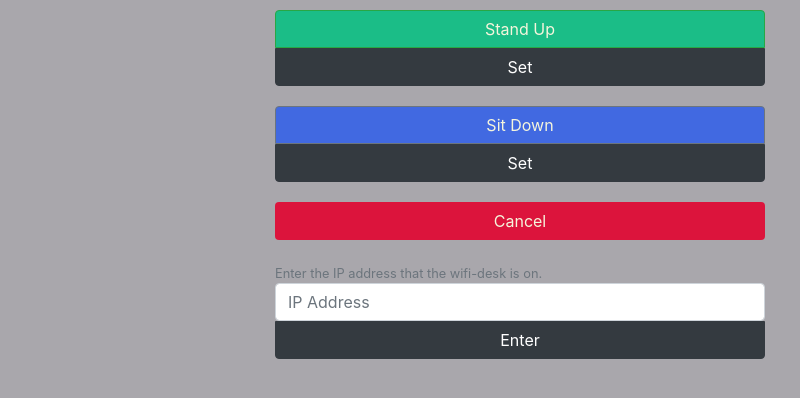
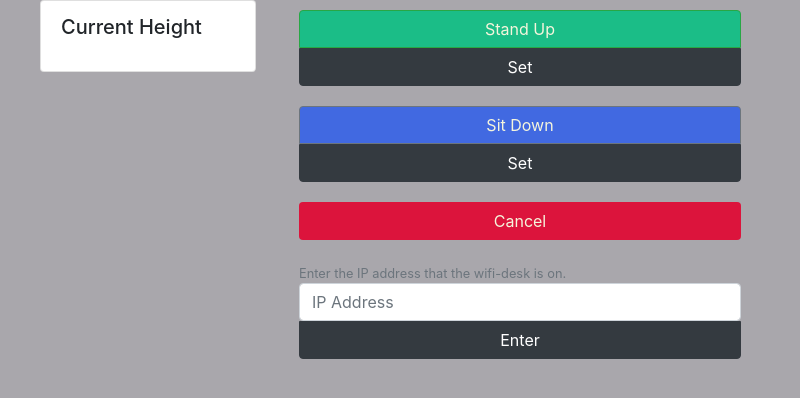
Before and after one commit to mmcote/Wifi-Standing-Desk-ESP-8266, an Electron app: page ui/index.html in a window 800 px wide. Drawn offline with nearby package versions, Linux system fonts and the light colour scheme; no server answers.

Commit message:
Display current height in which to set presets from.

```diff
--- a/ui/index.css
+++ b/ui/index.css
@@ -4,10 +4,14 @@ body {
     background: #a9a7ac !important;
 }
 
+.card {
+    width: 90%;
+}
+
 .button-group {
     margin: auto;
     padding: 10px;
-    width: 100%;
+    width: 90%;
 }
 
 .core-button {
@@ -23,13 +27,13 @@ body {
 .span-width-top {
     margin: auto;
     padding: 10px 10px 0px 10px;
-    width: 100%;
+    width: 90%;
 }
 
 .span-width-bottom {
     margin: auto;
     padding: 0 10px 10px 10px;
-    width: 100%;
+    width: 90%;
 }
 
 .input-text-button {
--- a/ui/index.html
+++ b/ui/index.html
@@ -15,6 +15,14 @@
     <div class="container">
         <div class="row">
             <div class="col-4">
+                <div class="row">
+                    <div class="card">
+                        <div class="card-body">
+                          <h5 class="card-subtitle">Current Height</h5>
+                          <h1 class="card-title" id="heightLabel"></h1>
+                        </div>
+                      </div>
+                </div>
             </div>
             <div class="col-8">
                 <div class="row">
--- a/ui/requests.js
+++ b/ui/requests.js
@@ -43,9 +43,22 @@ function cancelAdjustment() {
   send('http://' + getLocalIp() + '/cancel')
 }
 
+async function getCurrentHeight() {
+  console.log("ehRKLDSFLKD")
+  return send('http://' + getLocalIp() + '/height')
+  .then((resp) => resp.text())
+  .then((body) => {
+    const reg = '^height:.([0-9]+.[0-9]+)$';
+    const match = body.match(reg);
+    if (match != null) {
+      return Math.round(parseFloat(match[1]))
+    }
+    return 0;
+  })
+}
+
 async function send(url) {
-  const response = await fetch(url);
-  console.log(response.status);
+  return await fetch(url);
 }
 
 document.addEventListener('DOMContentLoaded', function() {
@@ -62,4 +75,9 @@ document.addEventListener('DOMContentLoaded', function() {
 
       setLocalIp(localIp);
     });
+
+    const heightLabel = document.getElementById('heightLabel')
+    setInterval(()=> getCurrentHeight().then((height) => {
+      heightLabel.innerHTML = height;
+      console.log(height) }), 3000);
 });
```
